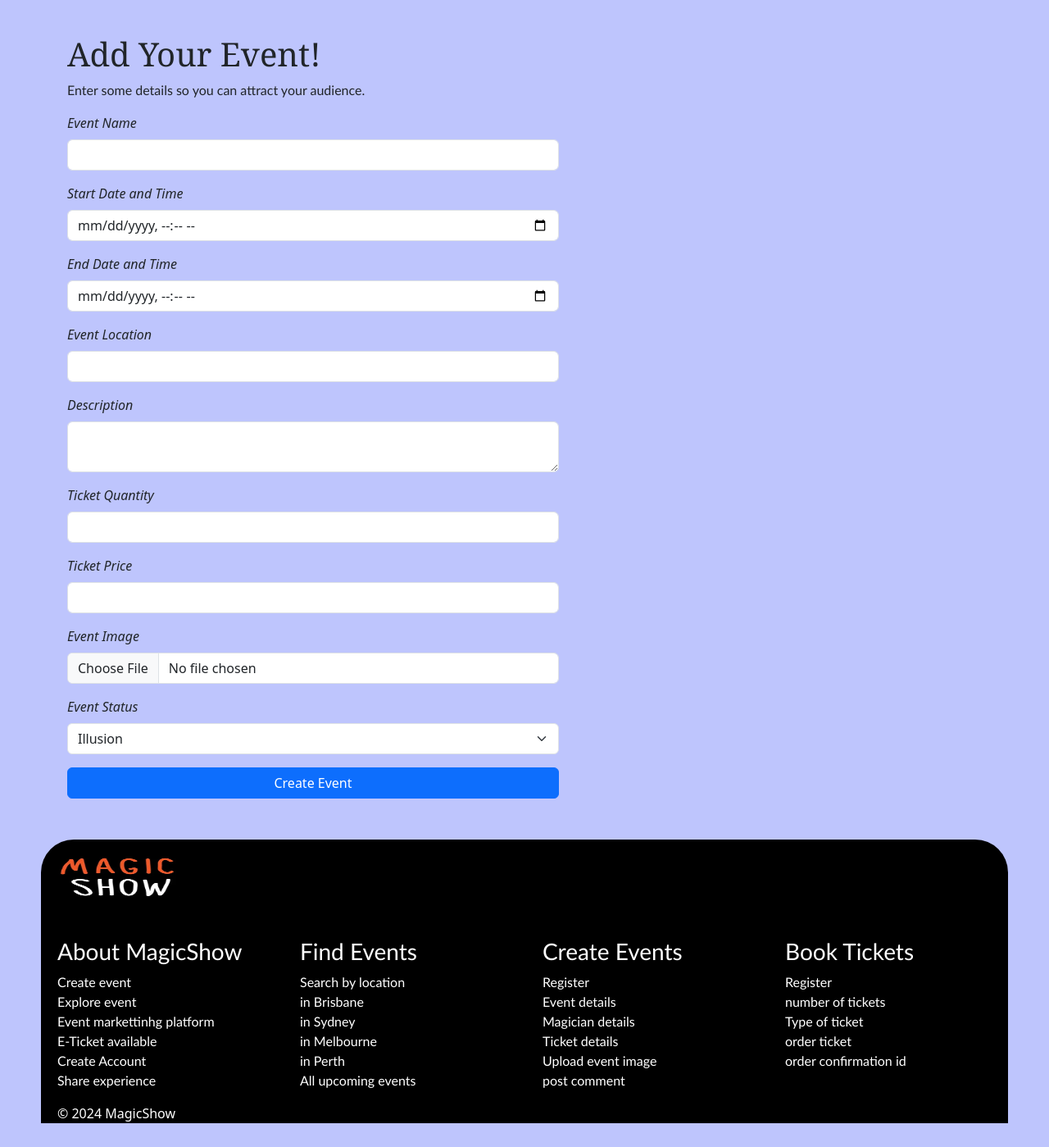
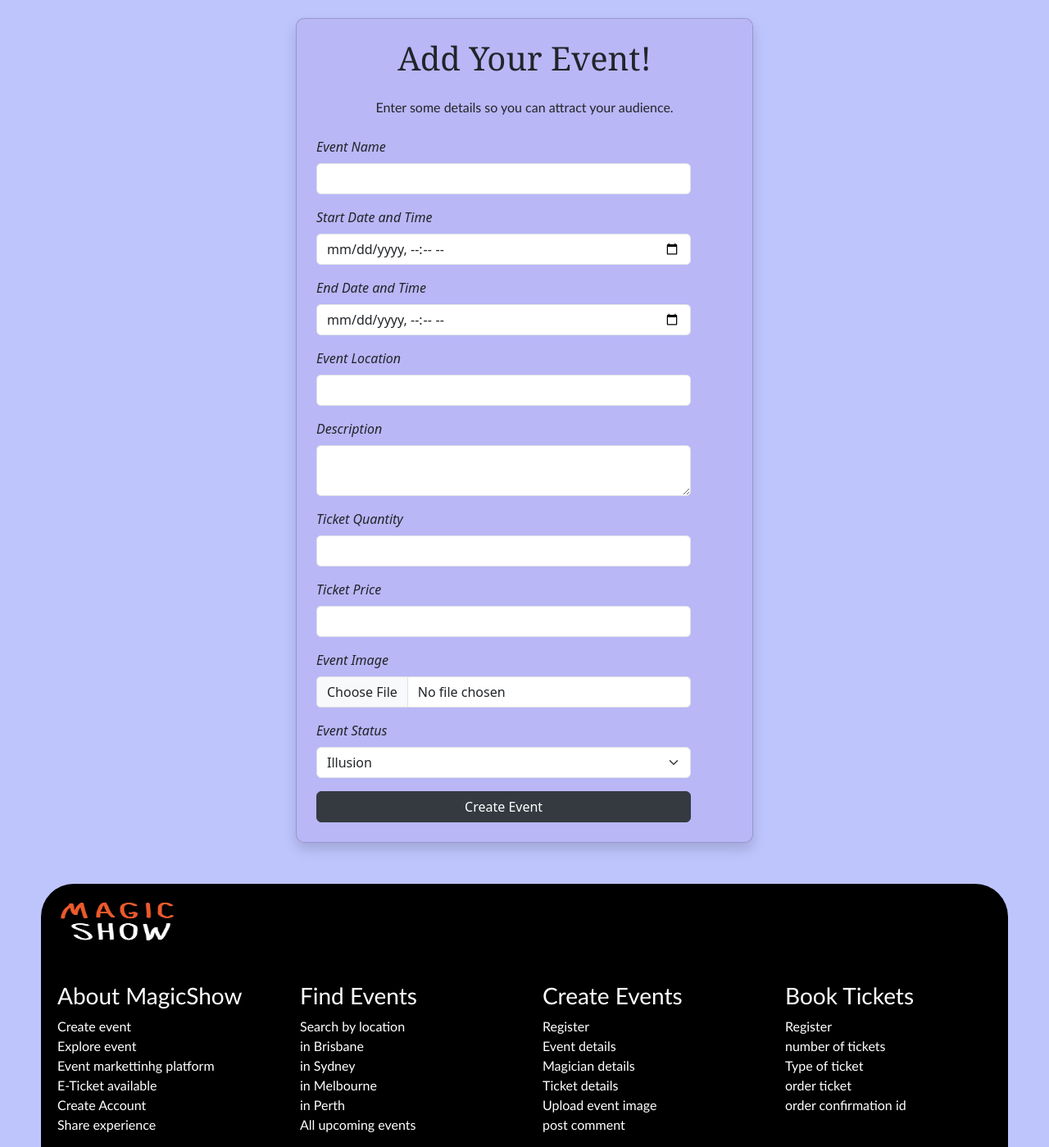
Before and after one commit to mehakchahal123/a3_group22, a Flask app: page /events/create in a window 1280 px wide. Shown: the part 78-1477 px from the top of the page at 82% size. Before the commit the page ends 1448 px from the top, so only its background shows below. Run offline with Flask 3, Linux system fonts and the light colour scheme; a user stored in the database is signed in; some libraries are stand-ins or nearby versions.

Commit message:
added padding

```diff
--- a/a3_starter_code/a3_starter_code-main/projectfile/website/templates/events/create.html
+++ b/a3_starter_code/a3_starter_code-main/projectfile/website/templates/events/create.html
@@ -1,17 +1,16 @@
 {% extends 'base.html' %}
-
 {% from 'bootstrap5/form.html' import render_form %}
 
+{% block title %}Add Your Event{% endblock %}
+
 {% block content %}
-<br><br><br>
-  <div class="container">
-    <div class="row mt-5">
-      <div class="col-md-12">
-        <h1>Add Your Event!</h1>
-        <p>Enter some details so you can attract your audience.</p>
-        {{ render_form(form) }}
-      </div>
+<div class="container d-flex justify-content-center align-items-center" style="min-height: 100vh; padding-top: 100px;">
+    <div class="col-md-6">
+        <div class="card shadow p-4" id="userform-card">
+            <h1 class="text-center mb-4">Add Your Event!</h1>
+            <p class="text-center mb-4">Enter some details so you can attract your audience.</p>
+            {{ render_form(form) }}
+        </div>
     </div>
-  </div>
-
+</div>
 {% endblock %}
```
